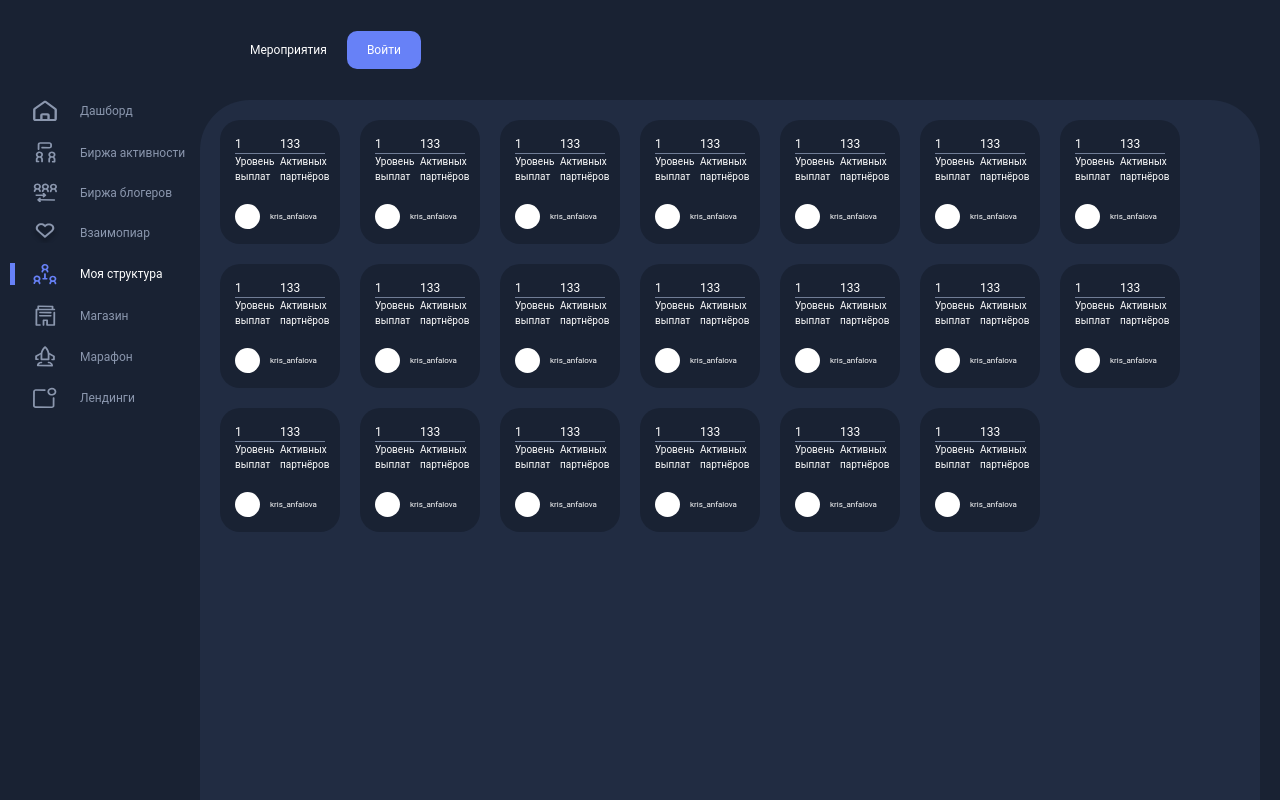
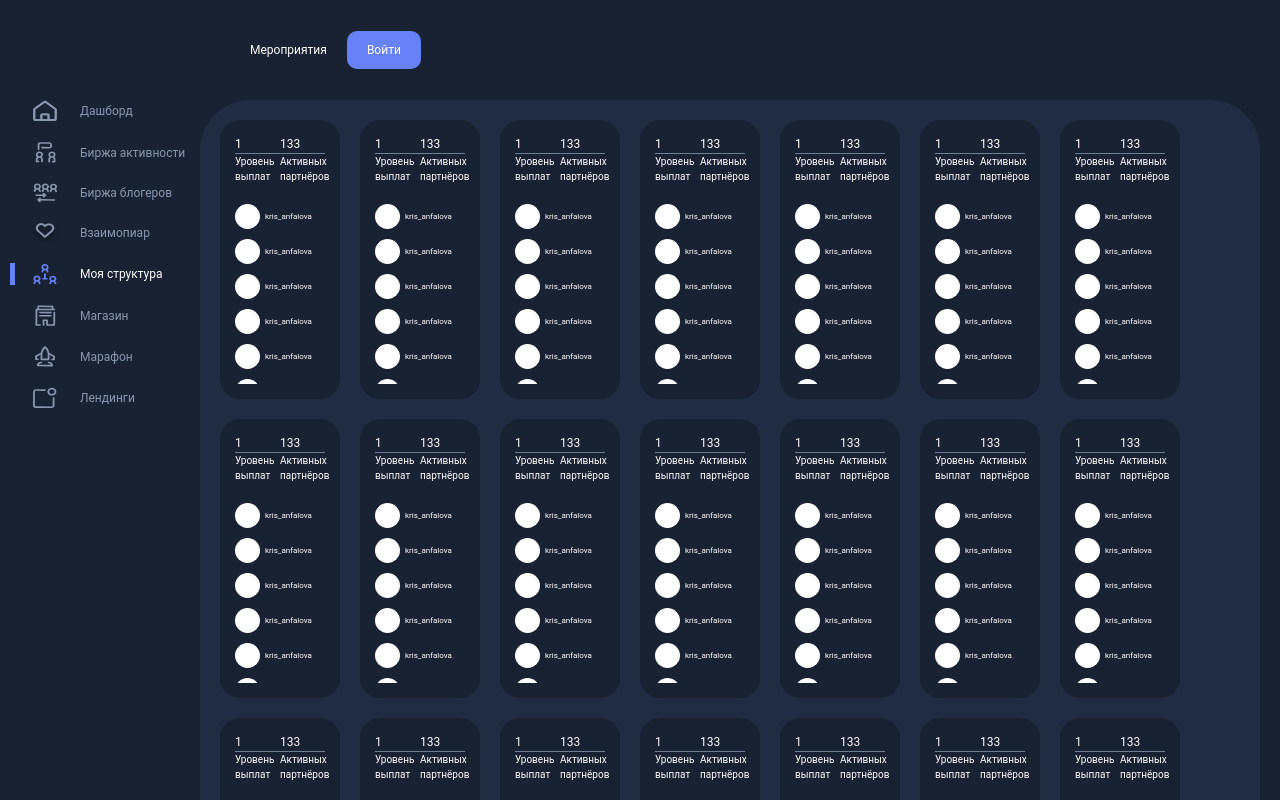
Before and after one commit to ilyasudakov/dfa-media-test-task, a Next.js app: page / in a window 1280 px wide. Shown: the top 800 px of the page. Built offline with nearby package versions, Linux system fonts and the light colour scheme.

Commit message:
Fix height 100% bug

```diff
--- a/src/components/Layout/Header.tsx
+++ b/src/components/Layout/Header.tsx
@@ -11,7 +11,7 @@ export default function Header() {
   const { width } = useWindowDimensions();
   const [showMenu, setShowMenu] = useState(false);
   return (
-    <header className="h-[100px] flex items-center fixed top-0 bg-bg-dark px-4 lg:px-10">
+    <header className="h-[100px] w-full flex items-center fixed top-0 bg-bg-dark px-4 lg:px-10">
       {showMenu && width && width < 1024 && (
         <MobileMenu hideMenu={() => setShowMenu(false)} />
       )}
--- a/src/components/Layout/index.tsx
+++ b/src/components/Layout/index.tsx
@@ -11,7 +11,7 @@ export default function Layout({ children }: { children: React.ReactNode }) {
         {width && width >= 1024 && <SidemenuDesktop />}
         <div
           className="lg:ml-[200px] mt-[100px] lg:mr-4 rounded-tl-[50px] rounded-tr-[50px]
-        bg-bg-light h-[calc(100%-100px)] w-full p-4"
+        bg-bg-light h-full min-h-[calc(100%-100px)] w-full p-4"
         >
           {children}
         </div>
--- a/src/pages/index.tsx
+++ b/src/pages/index.tsx
@@ -12,7 +12,7 @@ const Home: NextPage = () => {
       </Head>
       <Layout>
         <div className="flex flex-wrap gap-4 items-center">
-          {Array.from({ length: 20 }).map((_, index) => (
+          {Array.from({ length: 50 }).map((_, index) => (
             <Card key={index} />
           ))}
         </div>
@@ -33,8 +33,68 @@ const Card = () => {
         <div>Уровень выплат</div>
         <div>Активных партнёров</div>
       </div>
-      <ul className="text-[0.4rem]">
-        <li className="flex items-center gap-2">
+      <ul className="text-[0.4rem] max-h-[180px] overflow-auto scrollbar grid gap-2">
+        <li className="flex items-center gap-1">
+          <div className="w-[25px] h-[25px] bg-white rounded-full">
+            {/* <img /> */}
+          </div>
+          <span>kris_anfalova</span>
+        </li>
+        <li className="flex items-center gap-1">
+          <div className="w-[25px] h-[25px] bg-white rounded-full">
+            {/* <img /> */}
+          </div>
+          <span>kris_anfalova</span>
+        </li>
+        <li className="flex items-center gap-1">
+          <div className="w-[25px] h-[25px] bg-white rounded-full">
+            {/* <img /> */}
+          </div>
+          <span>kris_anfalova</span>
+        </li>
+        <li className="flex items-center gap-1">
+          <div className="w-[25px] h-[25px] bg-white rounded-full">
+            {/* <img /> */}
+          </div>
+          <span>kris_anfalova</span>
+        </li>
+        <li className="flex items-center gap-1">
+          <div className="w-[25px] h-[25px] bg-white rounded-full">
+            {/* <img /> */}
+          </div>
+          <span>kris_anfalova</span>
+        </li>
+        <li className="flex items-center gap-1">
+          <div className="w-[25px] h-[25px] bg-white rounded-full">
+            {/* <img /> */}
+          </div>
+          <span>kris_anfalova</span>
+        </li>
+        <li className="flex items-center gap-1">
+          <div className="w-[25px] h-[25px] bg-white rounded-full">
+            {/* <img /> */}
+          </div>
+          <span>kris_anfalova</span>
+        </li>
+        <li className="flex items-center gap-1">
+          <div className="w-[25px] h-[25px] bg-white rounded-full">
+            {/* <img /> */}
+          </div>
+          <span>kris_anfalova</span>
+        </li>
+        <li className="flex items-center gap-1">
+          <div className="w-[25px] h-[25px] bg-white rounded-full">
+            {/* <img /> */}
+          </div>
+          <span>kris_anfalova</span>
+        </li>
+        <li className="flex items-center gap-1">
+          <div className="w-[25px] h-[25px] bg-white rounded-full">
+            {/* <img /> */}
+          </div>
+          <span>kris_anfalova</span>
+        </li>
+        <li className="flex items-center gap-1">
           <div className="w-[25px] h-[25px] bg-white rounded-full">
             {/* <img /> */}
           </div>
--- a/src/styles/globals.css
+++ b/src/styles/globals.css
@@ -17,5 +17,19 @@ body,
 body > div:first-child,
 div#__next,
 div#__next > div {
-  height: 100%;
+  min-height: 100%;
+  height: fit-content;
 }
+
+.scrollbar::-webkit-scrollbar {
+  width: 2px;
+}
+
+.scrollbar::-webkit-scrollbar-track {
+  box-shadow: inset 0 0 6px black;
+}
+
+.scrollbar::-webkit-scrollbar-thumb {
+  background-color: #707d96;
+  border-radius: 15px;
+}
```
